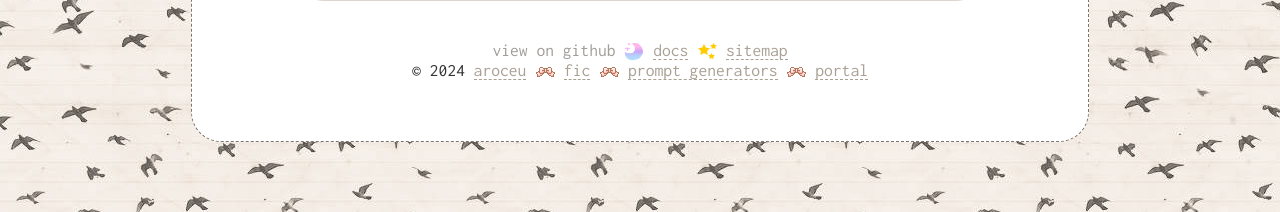
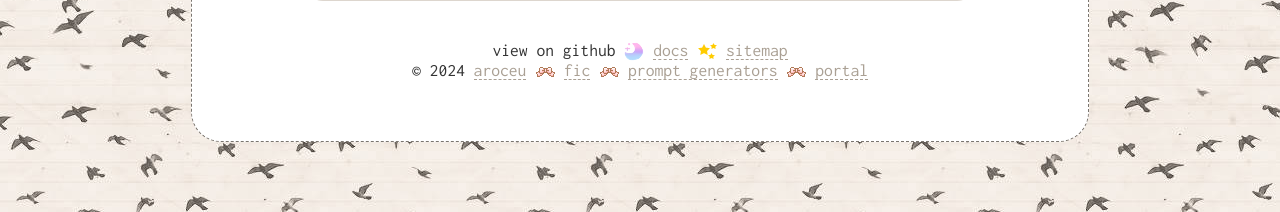
Before and after one commit to aroceu/library, a PHP site: page /live in a window 1280 px wide, with the pointer over the restyled element. Shown: the part 1307-1519 px from the top of the page. Run offline with PHP 8.4, Linux system fonts and the light colour scheme; some libraries are stand-ins or nearby versions.

Commit message:
Update live.css

```diff
--- a/live.css
+++ b/live.css
@@ -66,7 +66,7 @@ ul#archivelist{
 }
 
 .footer a:hover, .footer a:focus{
-    color: #333;
+    color: #333!important;
 }
 
 @media only screen and (max-width: 1025px) and (min-width: 769px) {
```
